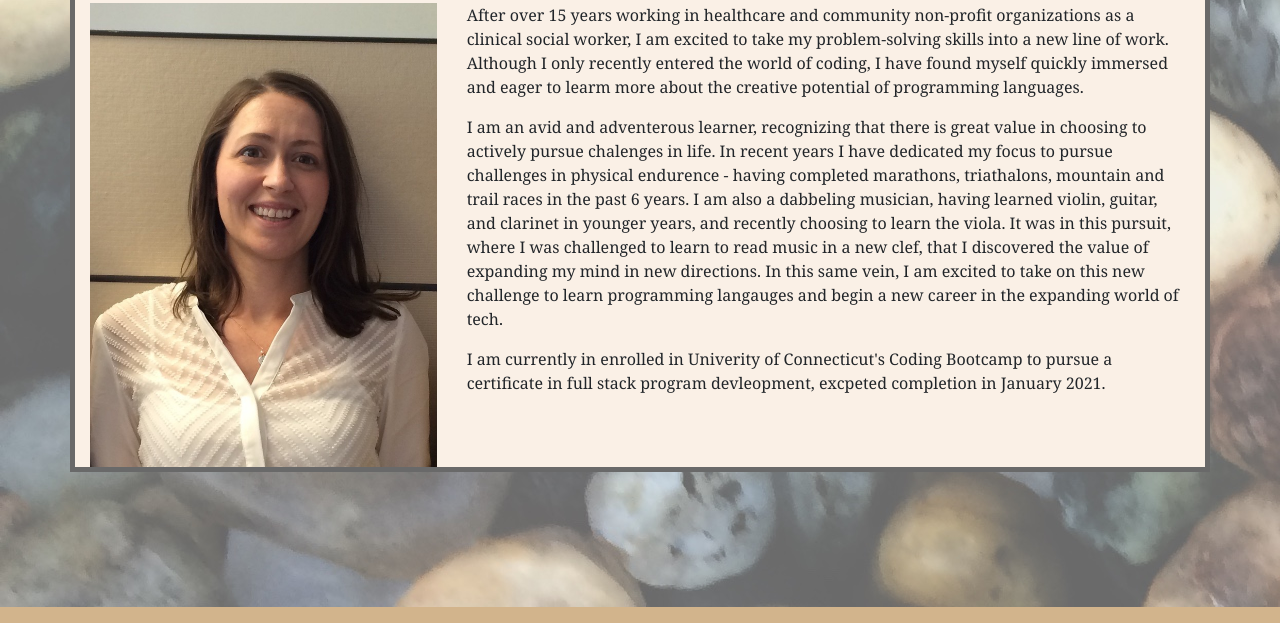
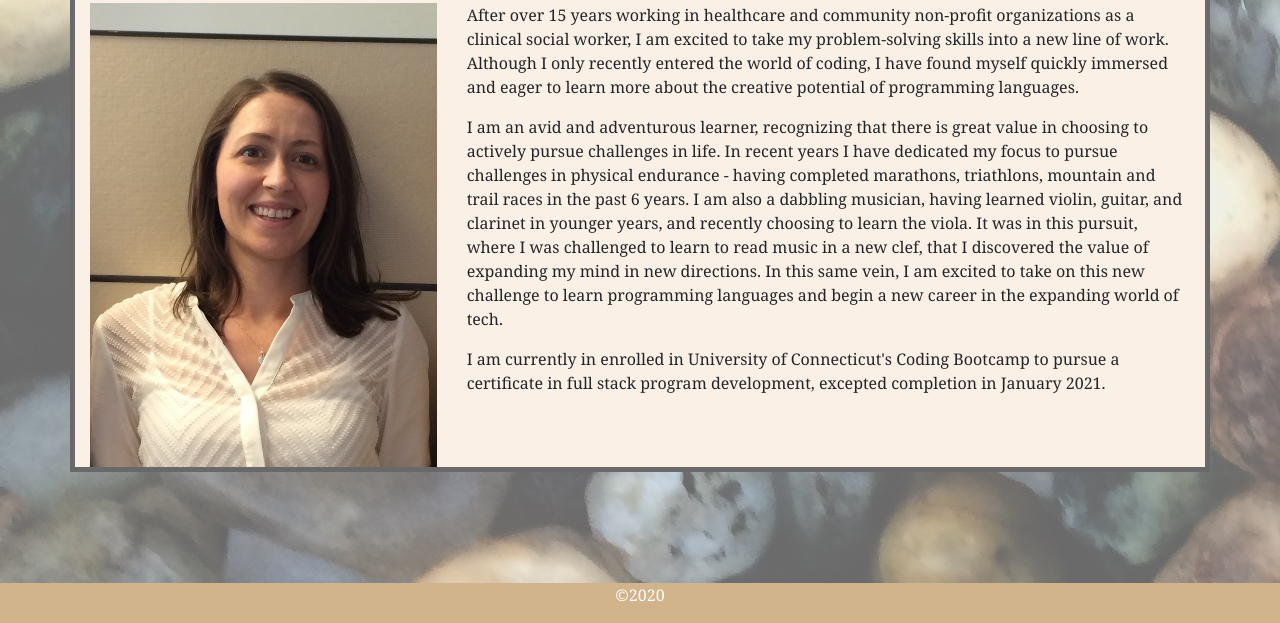
Before and after one commit to SueBee21/Portfolio, a plain HTML site: page index.html in a window 1280 px wide. Shown: the part 177-800 px from the top of the page. Drawn offline with nearby package versions, Linux system fonts and the light colour scheme.

Commit message:
revising code

```diff
--- a/index.html
+++ b/index.html
@@ -51,20 +51,20 @@
             <div class="col-xs-12 col-sm-8 col-md-8 col-lg-8">
                 <p class="float-left">After over 15 years working in healthcare and community non-profit organizations as a
                     clinical social worker, I am excited to take my problem-solving skills into a new line of work. Although
-                I only recently entered the world of coding, I have found myself quickly immersed and eager to learm
+                    I only recently entered the world of coding, I have found myself quickly immersed and eager to learn
                     more about the creative potential of programming languages.
                     </p>
-                <p>I am an avid and adventerous learner, recognizing that there is great value in choosing to actively
-                pursue chalenges in life. In recent years I have dedicated my focus to pursue challenges in physical
-                endurence - having completed marathons, triathalons, mountain and trail races in the past 6 years. I am
-                also a dabbeling musician, having learned violin, guitar, and clarinet in younger years, and recently
+                    <p>I am an avid and adventurous learner, recognizing that there is great value in choosing to actively
+                    pursue challenges in life. In recent years I have dedicated my focus to pursue challenges in physical
+                    endurance - having completed marathons, triathlons, mountain and trail races in the past 6 years. I am
+                    also a dabbling musician, having learned violin, guitar, and clarinet in younger years, and recently
                     choosing to learn the viola. It was in this pursuit, where I was challenged to learn to read music in a
                     new clef, that I discovered the value of expanding my mind in new directions. In this same vein, I am
-                excited to take on this new challenge to learn programming langauges and begin a new career in the
+                    excited to take on this new challenge to learn programming languages and begin a new career in the
                     expanding world of tech.
                    </p>
-               <p>I am currently in enrolled in Univerity of Connecticut's Coding Bootcamp to pursue a certificate in full
-                stack program devleopment, excpeted completion in January 2021.</p>
+                   <p>I am currently in enrolled in University of Connecticut's Coding Bootcamp to pursue a certificate in full
+                    stack program development, excepted completion in January 2021.</p>
                 </div>
 
         </div>
@@ -72,7 +72,7 @@
 
     <!-- footer -->
     <footer>
-        <p></p>
+        <p>©2020</p>
     </footer>
 
 
```
Also changed, not shown: contact.html (+1 -1 lines), portfolio.html (+2 -2 lines), 1 other file. Lines whose indentation alone changed are shown as unchanged.
